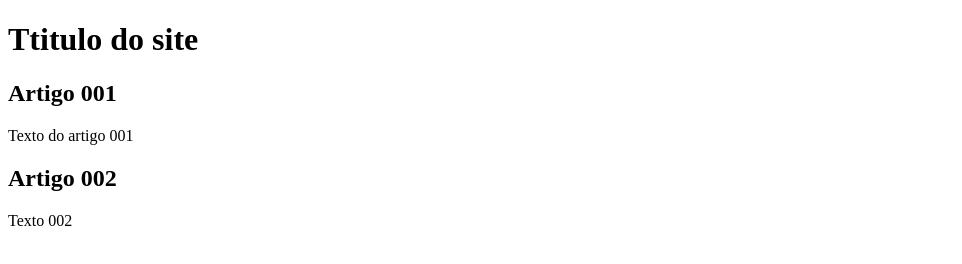
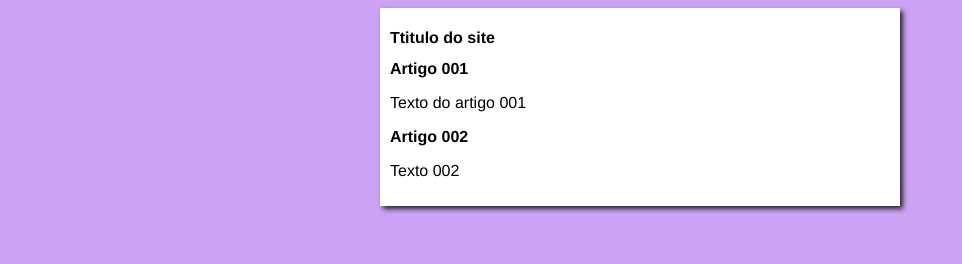
Before and after one commit to brunommedeiro/projeto-site, a plain HTML site: page index.html in a window 1280 px wide. Shown: the whole page, without its empty margins (0-962 px from the left). Drawn offline with Linux system fonts and the light colour scheme.

Commit message:
iniciei o design

```diff
--- /dev/null
+++ b/estilos/style.css
@@ -0,0 +1,16 @@
+* {
+    font-family: 'Franklin Gothic Medium', 'Arial Narrow', Arial, sans-serif;
+    font-size: 16px;
+}
+
+body {
+    background-color: rgb(205, 163, 245)
+}
+
+main {
+    background-color: white;
+    width: 500px;
+    margin: auto;
+    padding: 10px;
+    box-shadow: 3px 3px 5px rgba(0, 0, 0, 0.801);
+}
--- a/index.html
+++ b/index.html
@@ -5,6 +5,7 @@
     <meta charset="UTF-8">
     <meta name="viewport" content="width=device-width, initial-scale=1.0">
     <title>Titulo do Site</title>
+    <link rel="stylesheet" href="estilos/style.css">
 </head>
 
 <body>
```
